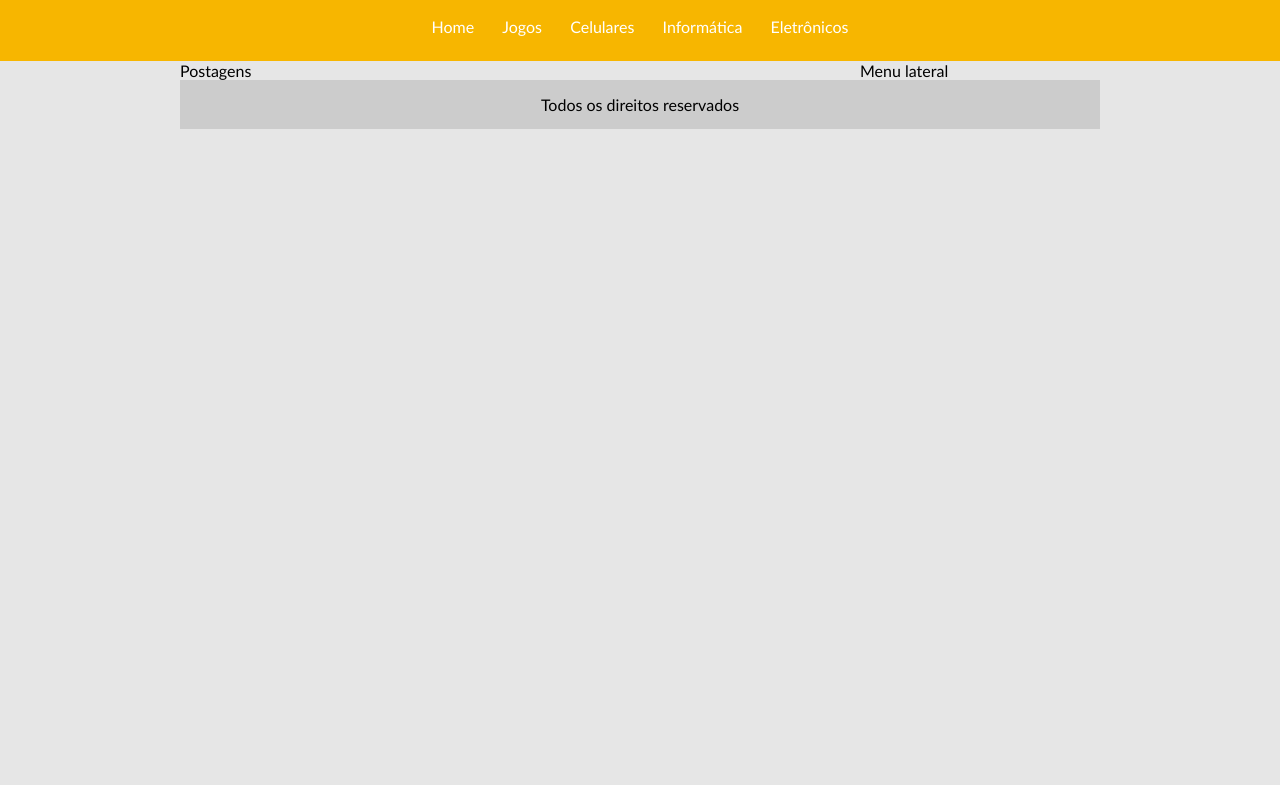
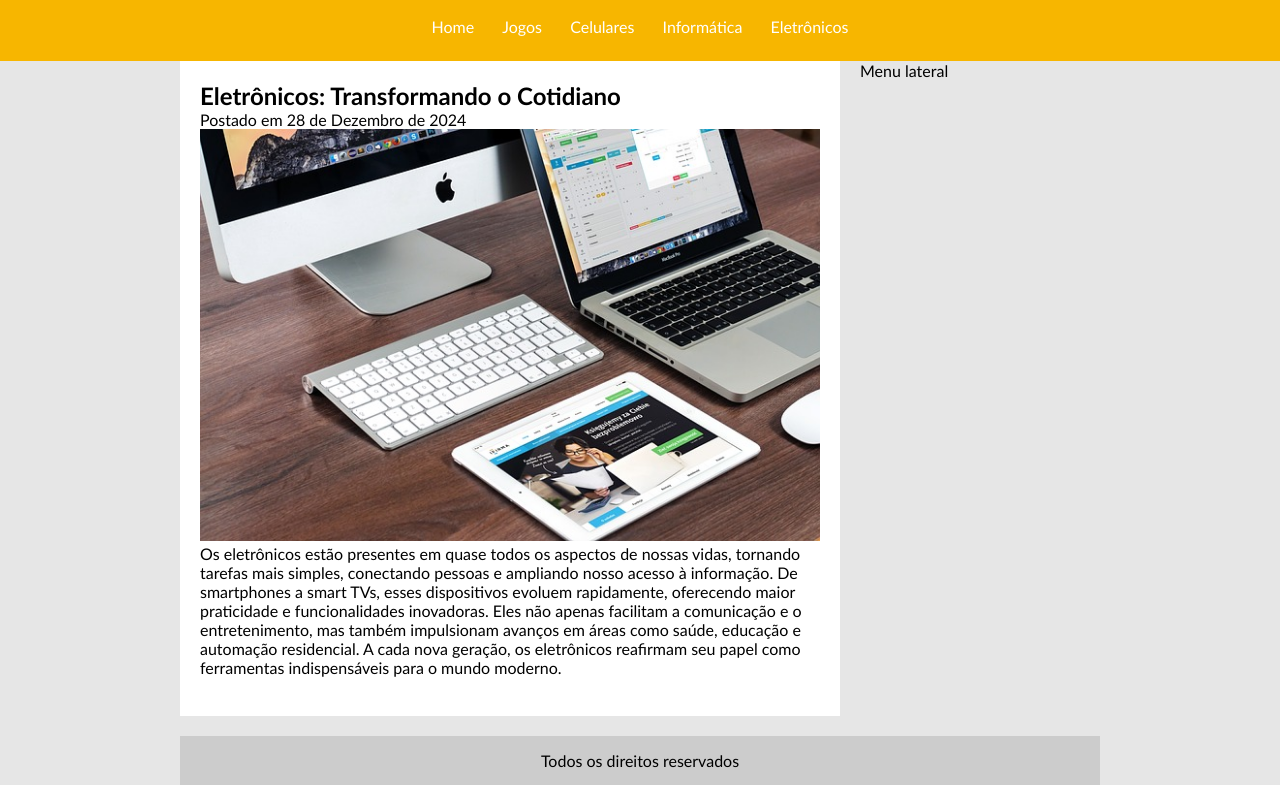
Before and after one commit to V-Charles/Udemy-DW-SC6-Project-TecBlog, a plain HTML site: page index.html in a window 1280 px wide. Shown: the part 76-861 px from the top of the page. Before the commit the page ends 800 px from the top, so only its background shows below. Drawn offline with Linux system fonts and the light colour scheme.

Commit message:
Adicionado exemplo de postagem sobre eletrônicos com imagem e link; criado estilo básico para postagens

```diff
--- a/css/style.css
+++ b/css/style.css
@@ -38,6 +38,12 @@ body{
     float: right;
 }
 
+.postagem{
+    padding: 20px;
+    margin-bottom: 20px;
+    background: white;
+}
+
 #area-rodape{
     clear: both;
     text-align: center;
--- a/index.html
+++ b/index.html
@@ -21,7 +21,22 @@
     </div>
     <div id="area-principal">
         <div id="area-postagens">
-            Postagens
+            <!-- abertura postagem -->
+            <div class="postagem">
+                <h2>Eletrônicos: Transformando o Cotidiano</h2>
+                <span>Postado em 28 de Dezembro de 2024</span>
+                <img width="620px" src="imagens/imagem2.jpg">
+                <p>
+                    Os eletrônicos estão presentes em quase todos os aspectos de nossas vidas, tornando tarefas mais simples,
+                    conectando pessoas e ampliando nosso acesso à informação. De smartphones a smart TVs, esses dispositivos
+                    evoluem rapidamente, oferecendo maior praticidade e funcionalidades inovadoras. Eles não apenas facilitam a
+                    comunicação e o entretenimento, mas também impulsionam avanços em áreas como saúde, educação e automação
+                    residencial. A cada nova geração, os eletrônicos reafirmam seu papel como ferramentas indispensáveis para o
+                    mundo moderno.
+                </p>
+                <a href="">Leia mais</a>
+            </div>
+            <!-- fechamento postagem -->
         </div>
         <div id="area-lateral">
             Menu lateral
```
